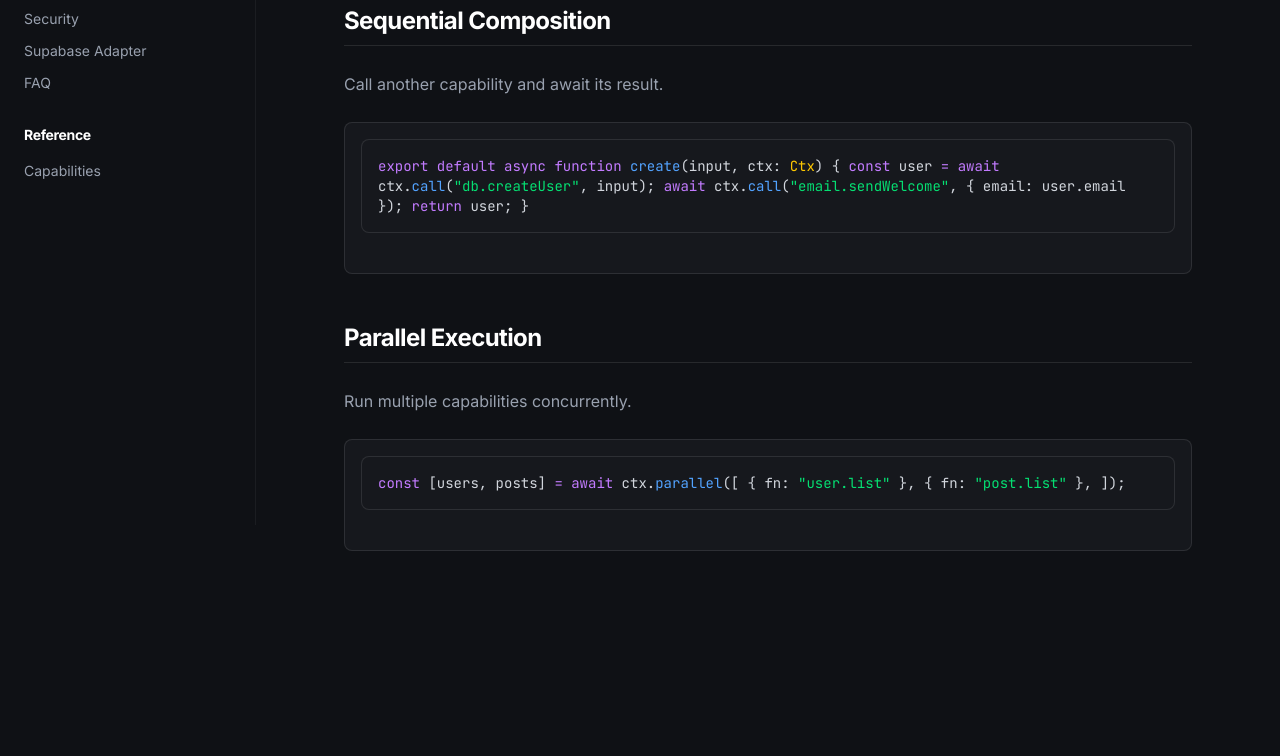
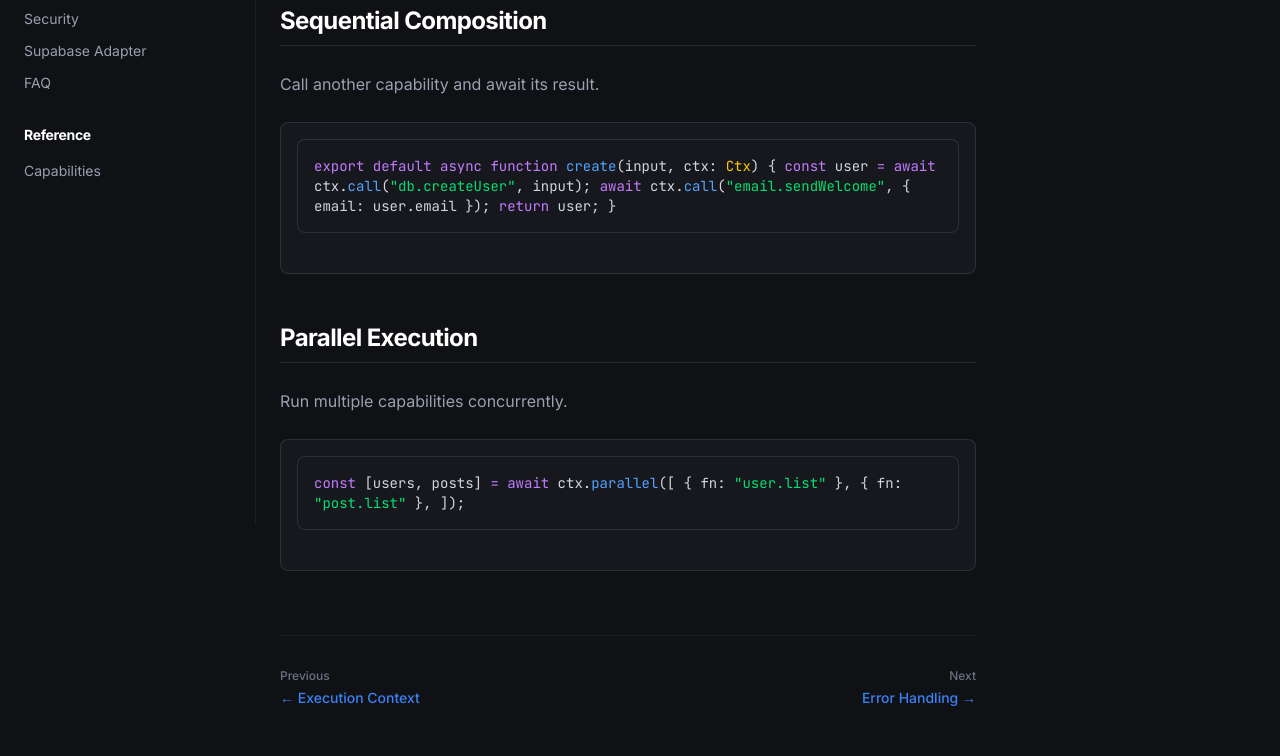
Before and after one commit to sddion/chainbox, a website: page docs/guide/capability-chaining.html in a window 1280 px wide. Shown: the part 275-1031 px from the top of the page. Before the commit the page ends 898 px from the top, so only its background shows below. Drawn offline with nearby package versions, Linux system fonts and the light colour scheme; files that its build step writes are made by us from their sources.

Commit message:
fix: Remove extraneous `</article>` tags and add pagination and TOC containers to guide documentation.

```diff
--- a/docs/guide/capability-chaining.html
+++ b/docs/guide/capability-chaining.html
@@ -101,7 +101,10 @@
                     </div>
 
                 </article>
+                <div id="pagination-container"></div>
             </div>
+            <!-- Table of Contents -->
+            <div id="toc-container" class="relative"></div>
         </main>
     </div>
 <script type="module" src="../src/search.js"></script>
```
Also changed, not shown: docs/guide/error-handling.html (+0 -1 lines), docs/guide/faq.html (+0 -1 lines), docs/guide/supabase-adapter.html (+0 -1 lines).
